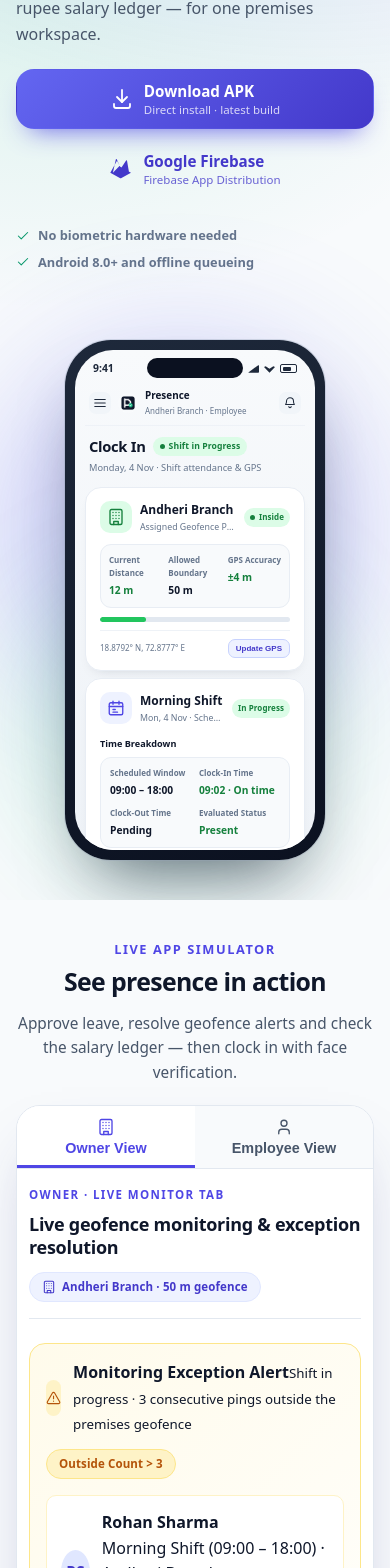
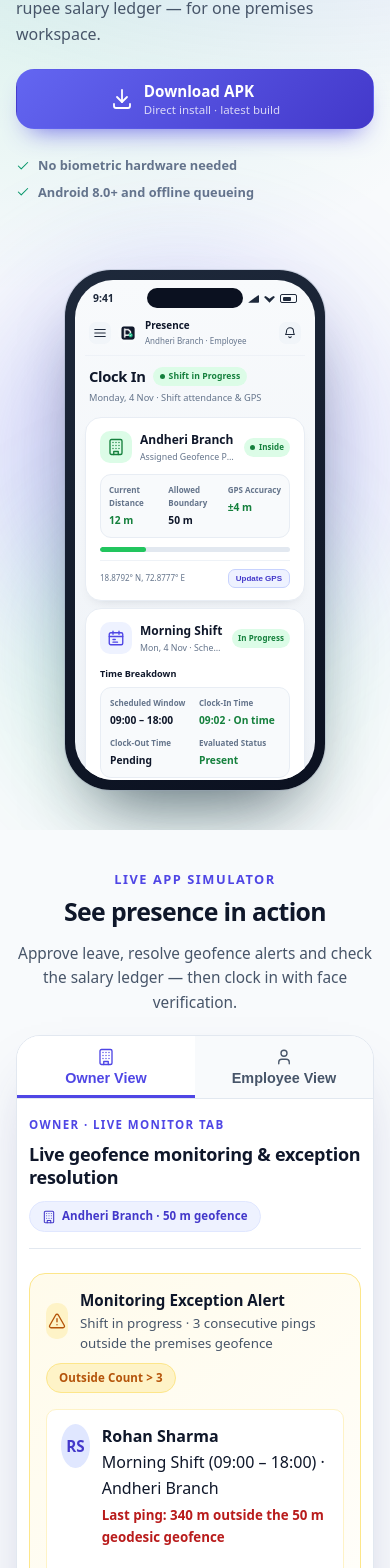
Before and after one commit to Sahin00789/presence-marketing, a Next.js app: page / in a window 390 px wide. Shown: the part 356-1924 px from the top of the page. Built offline with nearby package versions, Linux system fonts and the light colour scheme; no server answers.

Commit message:
fix: remove Firebase download button and improve mobile alert/CTA layout

```diff
--- a/app/globals.css
+++ b/app/globals.css
@@ -1954,6 +1954,22 @@ h3 {
   display: flex;
   align-items: center;
   gap: 12px;
+  min-width: 0;
+}
+
+/* Keep the title and its explanation on separate lines — inline <strong> and
+   <small> otherwise run together when the card gets narrow. */
+.demo-alert-title strong {
+  display: block;
+  font-size: 0.95rem;
+  line-height: 1.35;
+}
+
+.demo-alert-title small {
+  display: block;
+  margin-top: 4px;
+  line-height: 1.45;
+  color: var(--muted);
 }
 
 .alert-icon-wrap {
@@ -3141,12 +3157,16 @@ h3 {
   color: #fff;
 }
 
+/* Block-level so the secondary link always starts on its own line. */
 .cta-panel .btn {
+  display: flex;
+  width: fit-content;
   margin-top: 24px;
 }
 
 .cta-release-link {
-  display: inline-block;
+  display: block;
+  width: fit-content;
   margin-top: 14px;
   color: #c7d2fe;
   font-size: 0.88rem;
@@ -3444,10 +3464,27 @@ h3 {
   .demo-alert-header {
     flex-wrap: wrap;
     align-items: flex-start;
+    row-gap: 10px;
+  }
+
+  /* Give the title the full row so the warning badge wraps underneath it
+     instead of squeezing the long geofence explanation. */
+  .demo-alert-title {
+    flex: 1 1 100%;
   }
 
   .demo-alert-body {
     padding: 14px;
+    row-gap: 18px;
+  }
+
+  .employee-info {
+    align-items: flex-start;
+  }
+
+  .action-buttons {
+    display: grid;
+    grid-template-columns: repeat(2, minmax(0, 1fr));
   }
 
   .sim-header {
@@ -3536,6 +3573,18 @@ h3 {
   .cta-panel {
     padding: 22px 18px;
     border-radius: var(--radius-lg);
+  }
+
+  .cta-panel .btn {
+    width: 100%;
+    margin-top: 20px;
+    text-align: center;
+  }
+
+  .cta-release-link {
+    width: 100%;
+    margin-top: 12px;
+    text-align: center;
   }
 
   .ad-slot {
@@ -3636,6 +3685,10 @@ h3 {
     font-size: 0.9rem;
   }
 
+  .action-buttons {
+    grid-template-columns: minmax(0, 1fr);
+  }
+
   .roi-calculator-card {
     padding: 18px 14px;
   }
--- a/components/DownloadButtons.tsx
+++ b/components/DownloadButtons.tsx
@@ -1,5 +1,5 @@
 import { site } from "@/lib/site";
-import { DownloadIcon, FirebaseIcon } from "./Icons";
+import { DownloadIcon } from "./Icons";
 
 type DownloadButtonsProps = {
   /** Visual emphasis: "light" for dark backgrounds, "dark" for light backgrounds. */
@@ -17,19 +17,6 @@ export function DownloadButtons({ tone = "dark", className }: DownloadButtonsPro
           <small>Direct install · latest build</small>
         </span>
       </a>
-
-      <a
-        className={`btn btn-secondary btn-lg ${tone === "light" ? "btn-on-dark" : ""}`}
-        href={site.firebaseAppUrl}
-        target="_blank"
-        rel="noopener noreferrer"
-      >
-        <FirebaseIcon className="icon" />
-        <span>
-          Google Firebase
-          <small>Firebase App Distribution</small>
-        </span>
-      </a>
     </div>
   );
 }
--- a/components/Icons.tsx
+++ b/components/Icons.tsx
@@ -247,17 +247,3 @@ export function RefreshCwIcon(props: IconProps) {
     </Base>
   );
 }
-
-export function FirebaseIcon(props: IconProps) {
-  return (
-    <svg
-      viewBox="0 0 24 24"
-      fill="currentColor"
-      aria-hidden="true"
-      focusable="false"
-      {...props}
-    >
-      <path d="M3.89 15.672L6.81 2.453a.5.5 0 01.93-.16l2.97 6.452L3.89 15.672zm16.22 0l-2.09-12.01a.5.5 0 00-.91-.18L12 11.23l8.11 4.442zm-8.86-5.83l-2.82-5.46a.5.5 0 00-.92.05l-6.2 11.24 9.94 5.51a.8.8 0 00.78 0l9.94-5.51-10.72-5.83z" />
-    </svg>
-  );
-}
--- a/lib/site.ts
+++ b/lib/site.ts
@@ -15,9 +15,6 @@ export const site = {
   releasesUrl:
     process.env.NEXT_PUBLIC_RELEASES_URL ??
     "https://github.com/Sahin00789/presence-android-app/releases/latest",
-  firebaseAppUrl:
-    process.env.NEXT_PUBLIC_FIREBASE_APP_URL ??
-    "https://appdistribution.firebase.google.com/testerapps/1:402010851729:android:a4614a8395bbcdc5043230/releases/6hc668arseqag?utm_source=firebase-console",
   contactEmail: process.env.NEXT_PUBLIC_CONTACT_EMAIL ?? "sahin401099@gmail.com",
   ads: {
     client: process.env.NEXT_PUBLIC_ADSENSE_CLIENT ?? "",
```
Also changed, not shown: 1 other file (tests, documents, lock files or other folders).
